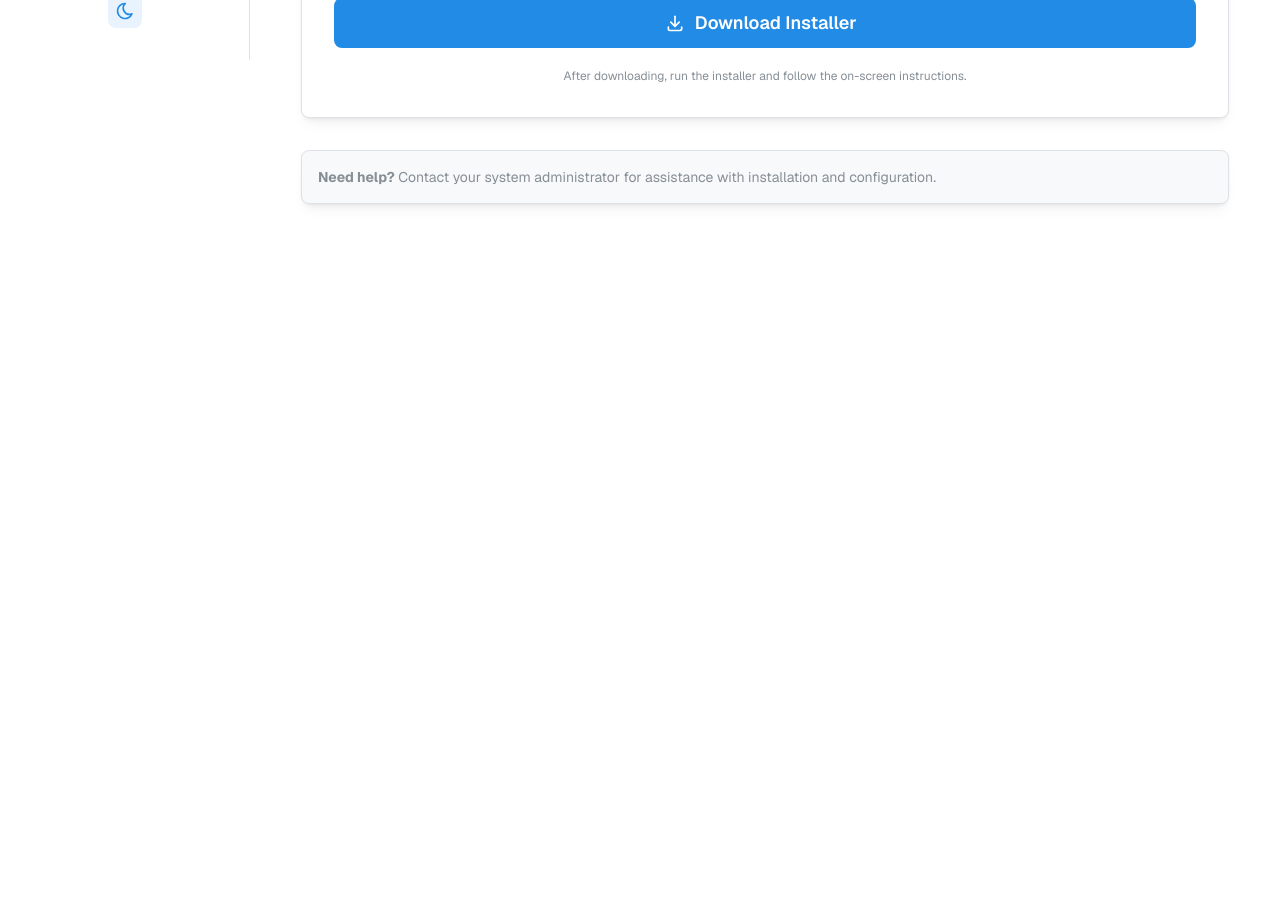
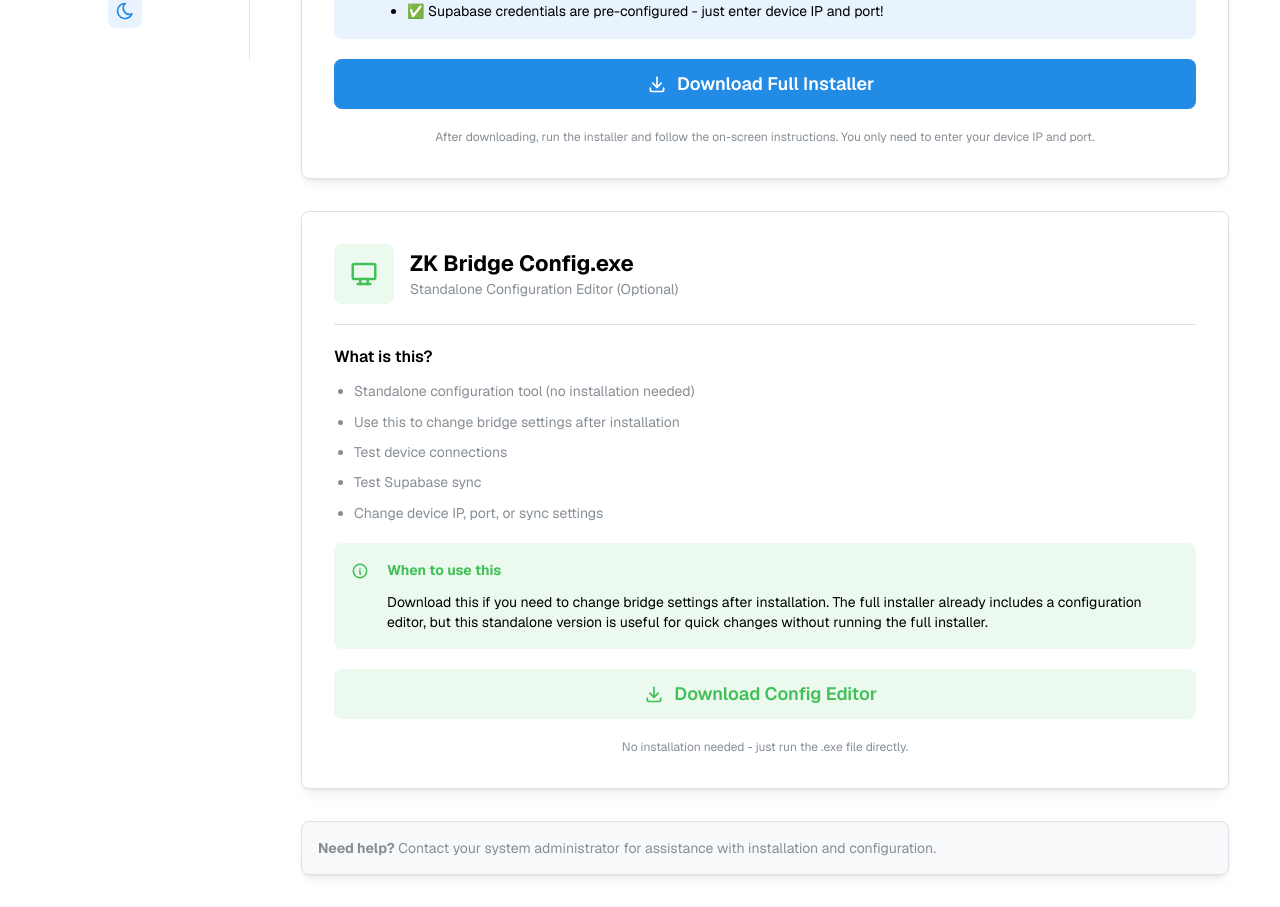
Before and after one commit to Saadiee17/zk-hr-app, a Next.js app: page /bridge-installer in a window 1280 px wide. Shown: the part 740-1647 px from the top of the page. Before the commit the page ends 976 px from the top, so only its background shows below. Built offline with nearby package versions, Linux system fonts and the light colour scheme.

Commit message:
update download page
Message: "Update bridge installer downloads with embedded credentials"

```diff
--- a/src/app/bridge-installer/page.jsx
+++ b/src/app/bridge-installer/page.jsx
@@ -39,7 +39,7 @@
               <div>
                 <Title order={3}>ZKBridgeInstaller.exe</Title>
                 <Text c="dimmed" size="sm">
-                  Windows Installer Package
+                  Full Windows Installer Package (Recommended)
                 </Text>
               </div>
             </Group>
@@ -52,7 +52,9 @@
                 <List.Item>Installs the Python Bridge service on your Windows machine</List.Item>
                 <List.Item>Configures automatic startup with Windows</List.Item>
                 <List.Item>Sets up the bridge to sync attendance data from ZKTeco devices</List.Item>
-                <List.Item>Provides a configuration editor for bridge settings</List.Item>
+                <List.Item>Includes configuration editor for bridge settings</List.Item>
+                <List.Item>✅ Supabase credentials pre-configured - no manual setup needed!</List.Item>
+                <List.Item>✅ Auto-sync enabled by default (syncs every 5 minutes)</List.Item>
               </List>
             </div>
 
@@ -64,7 +66,7 @@
                 <List.Item>Windows 10 or later</List.Item>
                 <List.Item>Administrator privileges (required for service installation)</List.Item>
                 <List.Item>Network access to your ZKTeco device</List.Item>
-                <List.Item>Supabase connection details (provided during configuration)</List.Item>
+                <List.Item>✅ Supabase credentials are pre-configured - just enter device IP and port!</List.Item>
               </List>
             </Alert>
 
@@ -77,11 +79,64 @@
               download="ZKBridgeInstaller.exe"
               fullWidth
             >
-              Download Installer
+              Download Full Installer
             </Button>
 
             <Text size="xs" c="dimmed" ta="center">
-              After downloading, run the installer and follow the on-screen instructions.
+              After downloading, run the installer and follow the on-screen instructions. You only need to enter your device IP and port.
+            </Text>
+          </Stack>
+        </Paper>
+
+        <Paper withBorder shadow="sm" p="xl">
+          <Stack gap="lg">
+            <Group>
+              <ThemeIcon size={60} radius="md" variant="light" color="green">
+                <IconDeviceDesktop size={30} />
+              </ThemeIcon>
+              <div>
+                <Title order={3}>ZK Bridge Config.exe</Title>
+                <Text c="dimmed" size="sm">
+                  Standalone Configuration Editor (Optional)
+                </Text>
+              </div>
+            </Group>
+
+            <Divider />
+
+            <div>
+              <Text fw={600} mb="sm">What is this?</Text>
+              <List spacing="xs" size="sm" c="dimmed">
+                <List.Item>Standalone configuration tool (no installation needed)</List.Item>
+                <List.Item>Use this to change bridge settings after installation</List.Item>
+                <List.Item>Test device connections</List.Item>
+                <List.Item>Test Supabase sync</List.Item>
+                <List.Item>Change device IP, port, or sync settings</List.Item>
+              </List>
+            </div>
+
+            <Alert icon={<IconInfoCircle size={18} />} title="When to use this" color="green" variant="light">
+              <Text size="sm">
+                Download this if you need to change bridge settings after installation. The full installer already includes a configuration editor, but this standalone version is useful for quick changes without running the full installer.
+              </Text>
+            </Alert>
+
+            <Button
+              size="lg"
+              variant="light"
+              color="green"
+              leftSection={<IconDownload size={20} />}
+              onClick={handleDownload}
+              component="a"
+              href="/ZK Bridge Config.exe"
+              download="ZK Bridge Config.exe"
+              fullWidth
+            >
+              Download Config Editor
+            </Button>
+
+            <Text size="xs" c="dimmed" ta="center">
+              No installation needed - just run the .exe file directly.
             </Text>
           </Stack>
         </Paper>
```
Also changed, not shown: 2 other files (tests, documents, lock files or other folders).
